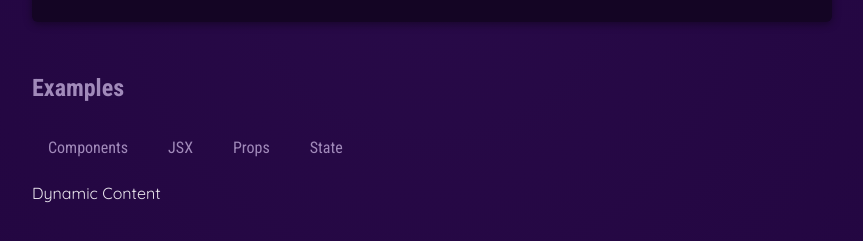
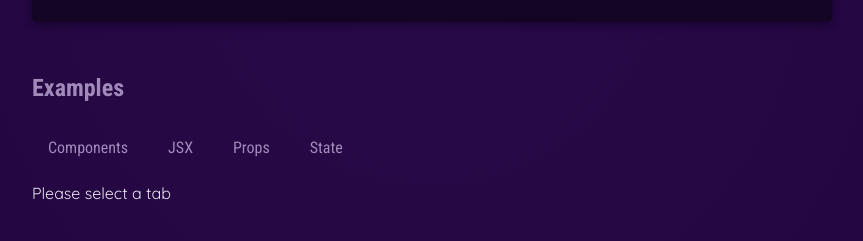
Before and after one commit to velimir1995/react-starting_project, a React (Vite) app: page / in a window 1280 px wide. Shown: the part 677-918 px from the top of the page, without its empty margins (208-1071 px from the left). Built offline with nearby package versions, Linux system fonts and the light colour scheme.

Commit message:
Add state for selected tab button

```diff
--- a/src/App.jsx
+++ b/src/App.jsx
@@ -1,11 +1,14 @@
+import { useState } from 'react'
 import { CORE_CONCEPTS } from './data.js';
 import Header from './components/Header/Header.jsx';
 import CoreConcept from './components/CoreConcept.jsx';
 import TabButton from './components/TabButton.jsx';
 
 function App() {
+  const [selectedTab, setSelectedTab] = useState('Please select a tab');
+
   function handleClick(selectedButton) {
-    console.log(selectedButton);
+    setSelectedTab(selectedButton);
   }
 
   return (
@@ -33,7 +36,7 @@ function App() {
             <TabButton onClick={() => { handleClick('Props') }}>Props</TabButton>
             <TabButton onClick={() => { handleClick('State') }}>State</TabButton>
           </menu>
-          Dynamic Content
+          {selectedTab}
         </section>
       </main>
     </div>
```
